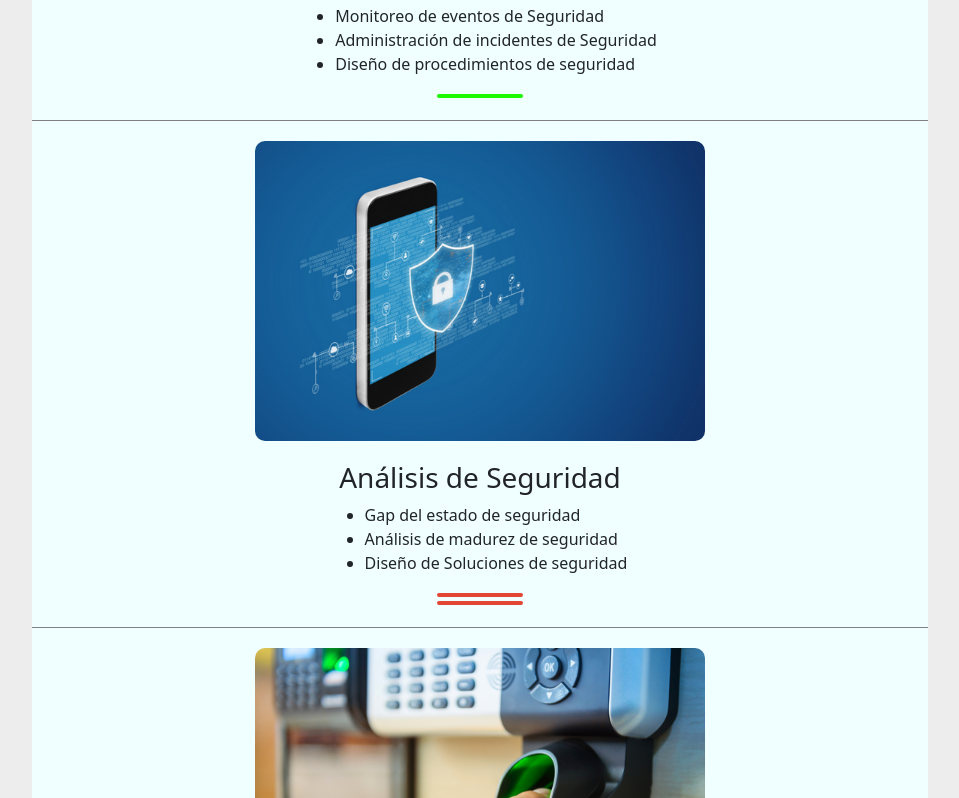
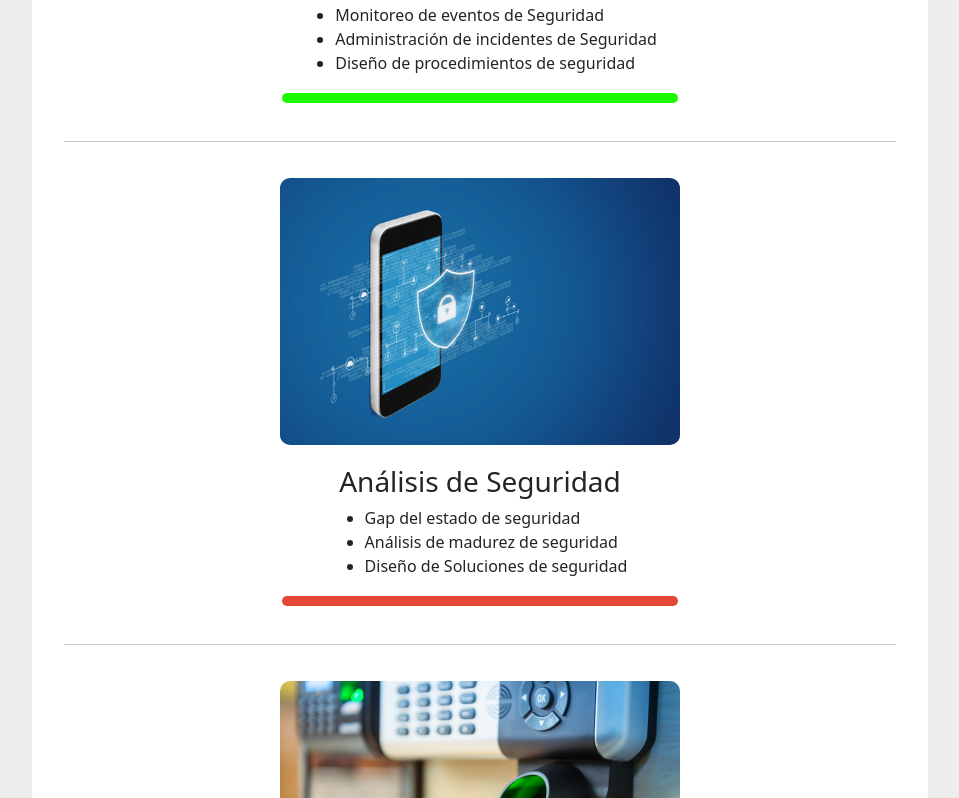
Before and after one commit to DavidTG7/eamtltda, a React (Create React App) app: page / in a window 1280 px wide. Shown: the part 4642-5440 px from the top of the page, without its empty margins (160-1119 px from the left). Built offline with nearby package versions, Linux system fonts and the light colour scheme.

Commit message:
Mejorar diseño de Servicios

```diff
--- a/src/components/main/servicios/Servicios.jsx
+++ b/src/components/main/servicios/Servicios.jsx
@@ -19,7 +19,7 @@ import { LineDivisor } from "./servicios.styled";
 
 export const Servicios = () => {
   return (
-    <div>
+    <div className="contenedor-servicios-general">
       <div className="servicios-contenedor" id="Riesgos">
         <img className="servicios-contenedor-img" src={IRiesgos} alt="Logo" />
         <div className="servicios-contenedor-texto">
@@ -36,6 +36,7 @@ export const Servicios = () => {
           {/* <Button variant="success">Conoce más</Button> */}
         </div>
       </div>
+      <hr />
       <div className="servicios-contenedor invertido" id="AnalisSeguridad">
         <div className="servicios-contenedor-texto">
           <h3>Análisis de Seguridad</h3>
@@ -45,7 +46,6 @@ export const Servicios = () => {
             <li>Diseño de Soluciones de seguridad</li>
           </ul>
           <LineDivisor color="rgba(222, 25, 0, 0.8)" />
-          <LineDivisor color="rgba(222, 25, 0, 0.8)" />
           {/* <Button variant="success">Conoce más</Button> */}
         </div>
         <img
@@ -54,6 +54,7 @@ export const Servicios = () => {
           alt="Logo"
         />
       </div>
+      <hr />
       <div className="servicios-contenedor" id="Control">
         <img
           className="servicios-contenedor-img"
@@ -73,6 +74,7 @@ export const Servicios = () => {
           {/* <Button variant="success">Conoce más</Button> */}
         </div>
       </div>
+      <hr />
       <div className="servicios-contenedor invertido">
         <div className="servicios-contenedor-texto" id="PSeguridad">
           <h3>Políticas de Seguridad</h3>
@@ -86,6 +88,7 @@ export const Servicios = () => {
         </div>
         <img className="servicios-contenedor-img" src={IPoliticas} alt="Logo" />
       </div>
+      <hr />
       <div className="servicios-contenedor" id="ISeguridad">
         <img className="servicios-contenedor-img" src={IMonitoreo} alt="Logo" />
         <div className="servicios-contenedor-texto">
@@ -97,10 +100,10 @@ export const Servicios = () => {
             <li>Administración de incidentes de seguridad</li>
           </ul>
           <LineDivisor color="rgba(226, 16, 18, 0.8)" />
-          <LineDivisor color="rgba(226, 16, 18, 0.8)" />
           {/* <Button variant="success">Conoce más</Button> */}
         </div>
       </div>
+      <hr />
       <div className="servicios-contenedor invertido " id="Proteccion">
         <div className="servicios-contenedor-texto">
           <h3>Protección</h3>
@@ -117,6 +120,7 @@ export const Servicios = () => {
           alt="Logo"
         />
       </div>
+      <hr />
       <div className="servicios-contenedor" id="PerSeguridad">
         <img
           className="servicios-contenedor-img"
@@ -132,10 +136,10 @@ export const Servicios = () => {
             </li>
           </ul>
           <LineDivisor color="rgba(57, 210, 19, 0.8)" />
-          <LineDivisor color="rgba(57, 210, 19, 0.8)" />
           {/* <Button variant="success">Conoce más</Button> */}
         </div>
       </div>
+      <hr />
       <div className="servicios-contenedor invertido" id="Auditoria">
         <div className="servicios-contenedor-texto">
           <h3>Auditoria</h3>
@@ -149,6 +153,7 @@ export const Servicios = () => {
         </div>
         <img className="servicios-contenedor-img" src={IAuditoria} alt="Logo" />
       </div>
+      <hr />
       <div className="servicios-contenedor" id="Procesos">
         <img className="servicios-contenedor-img" src={IProcesos} alt="Logo" />
         <div className="servicios-contenedor-texto">
@@ -166,6 +171,7 @@ export const Servicios = () => {
           {/* <Button variant="success">Conoce más</Button> */}
         </div>
       </div>
+      <hr />
       <div className="servicios-contenedor invertido" id="SGC">
         <div className="servicios-contenedor-texto">
           <h3>SGC.</h3>
@@ -181,6 +187,7 @@ export const Servicios = () => {
         </div>
         <img className="servicios-contenedor-img" src={IMonitoreo} alt="Logo" />
       </div>
+      <hr />
       <div className="servicios-contenedor" id="AuditoriaSistemas">
         <img className="servicios-contenedor-img" src={IAuditoria} alt="Logo" />
         <div className="servicios-contenedor-texto">
@@ -196,6 +203,7 @@ export const Servicios = () => {
           {/* <Button variant="success">Conoce más</Button> */}
         </div>
       </div>
+      <hr />
       <div className="servicios-contenedor invertido" id="SoftwareWeb">
         <div className="servicios-contenedor-texto">
           <h3>Software y Portales Web</h3>
@@ -211,6 +219,7 @@ export const Servicios = () => {
         </div>
         <img className="servicios-contenedor-img" src={IPortalWeb} alt="Logo" />
       </div>
+      <hr />
       <div className="servicios-contenedor" id="Planeacion">
         <img
           className="servicios-contenedor-img"
@@ -230,6 +239,7 @@ export const Servicios = () => {
           {/* <Button variant="success">Conoce más</Button> */}
         </div>
       </div>
+      <hr />
       <div className="servicios-contenedor invertido" id="Redes">
         <div className="servicios-contenedor-texto">
           <h3>Redes</h3>
@@ -244,6 +254,7 @@ export const Servicios = () => {
         </div>
         <img className="servicios-contenedor-img" src={IRedes} alt="Logo" />
       </div>
+      <hr />
       <div className="servicios-contenedor" id="Interventoria">
         <img
           className="servicios-contenedor-img"
@@ -262,6 +273,7 @@ export const Servicios = () => {
           {/* <Button variant="success">Conoce más</Button>  */}
         </div>
       </div>
+      <hr />
       <div className="servicios-contenedor invertido" id="AdmiSistemas">
         <div className="servicios-contenedor-texto">
           <h3>Administración de Sistemas</h3>
--- a/src/components/main/servicios/servicios.css
+++ b/src/components/main/servicios/servicios.css
@@ -1,9 +1,10 @@
 .contenedor-servicios-general {
-  background-color: azure;
+  background: white;
+  padding: 2rem;
 }
 
 .contenedor-servicios-tabs {
-  padding: 40px;
+  /* padding: 40px; */
 }
 
 .contenedor-servicios-tabs {
@@ -22,11 +23,11 @@
   display: flex;
   align-items: center;
   justify-content: space-evenly;
-  background-color: azure;
+  background-color: white;
   padding: 20px;
   gap: 20px;
   flex-wrap: wrap;
-  border-bottom: 1px solid gray;
+  /* border-bottom: 1px solid gray; */
   padding: 20px;
 }
 
@@ -36,7 +37,7 @@
 
 .servicios-contenedor-img {
   object-fit: cover;
-  max-width: 450px;
+  max-width: 400px;
   width: 100%;
   border-radius: 10px;
 }
--- a/src/components/main/servicios/servicios.styled.js
+++ b/src/components/main/servicios/servicios.styled.js
@@ -1,8 +1,8 @@
 import styled from "styled-components";
 
 export const LineDivisor = styled.div`
-  width: 20%;
-  height: 4px;
+  width: 100%;
+  height: 10px;
   border-radius: 20px;
   margin: 2px;
   background: ${({ color }) => (color ? color : "blue")};
```
